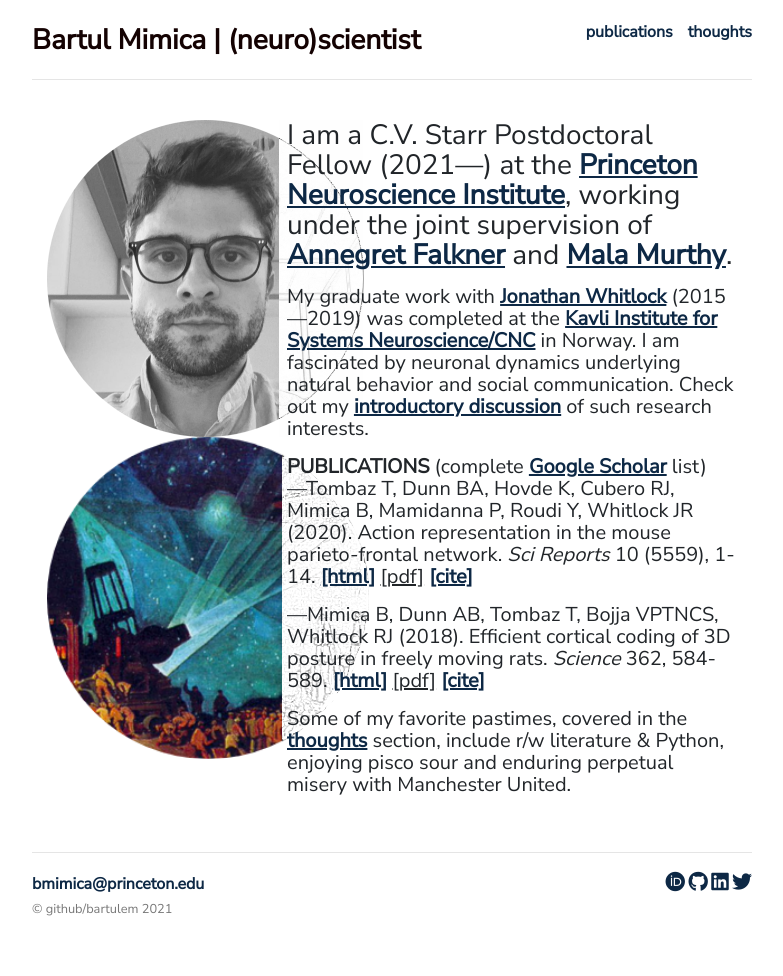
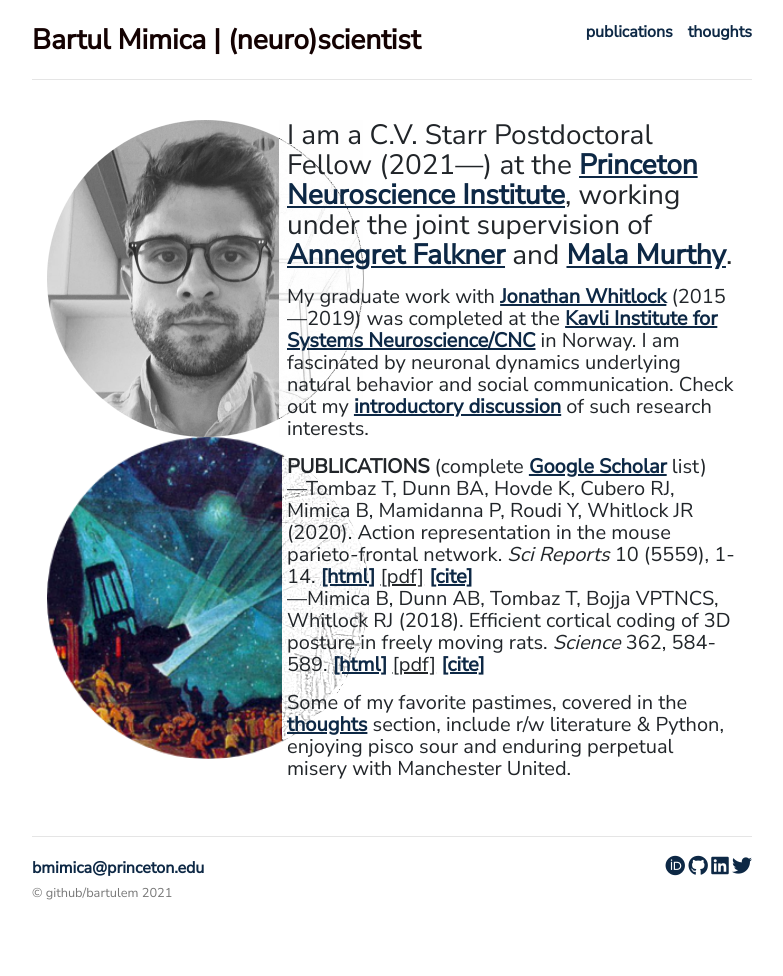
Before and after one commit to bartulem/bartulem.github.io, a Jekyll site: the page built from index.html, in a window 1280 px wide. Shown: the whole page, without its empty margins (248-1031 px from the left). Built offline with Jekyll 4.4.1, drawn with Linux system fonts in a browser that asks for light colours; nearby versions of some CDN libraries; comment, search, counter and statistics services are not loaded; a style sheet for code colours, icons or effects is not loaded.

Commit message:
2022 format v46

```diff
--- a/index.html
+++ b/index.html
@@ -16,8 +16,8 @@ tag: (neuro)scientist
 
 	<p>My graduate work with <a style= "text-decoration: underline" target="_blank" href="https://www.whitlocklab.org/">Jonathan Whitlock</a> (2015—2019) was completed at the <a style= "text-decoration: underline" target="_blank" href="https://www.ntnu.edu/kavli">Kavli Institute for Systems Neuroscience/CNC</a> in Norway. I am fascinated by neuronal dynamics underlying natural behavior and social communication. Check out my <a style= "text-decoration: underline" href="https://bartulem.github.io/thoughts/2020/03/05/comp-neuroethology/">introductory discussion</a> of such research interests. </p>
 
-	<p><b>PUBLICATIONS</b> (complete <a href="https://scholar.google.no/citations?user=aUeOyr8AAAAJ&hl=en" target="_blank"><u>Google Scholar</u></a> list) <br/> —Tombaz T, Dunn BA, Hovde K, Cubero RJ, Mimica B, Mamidanna P, Roudi Y, Whitlock JR (2020). Action representation in the mouse parieto-frontal network. <em>Sci Reports</em> 10 (5559), 1-14. <a href="https://www.nature.com/articles/s41598-020-62089-6?error=cookies_not_supported&code=e0a538d4-9569-4b30-b2d1-d78d1c8e03b3" target="_blank"><u>[html]</u></a> <u>[pdf]</u> <a href="/files/tombaz2020.bib" download><u>[cite]</u></a></p>
-	<p>—Mimica B, Dunn AB, Tombaz T, Bojja VPTNCS, Whitlock RJ (2018). Efficient cortical coding of 3D posture in freely moving rats. <em>Science</em> 362, 584-589. <a href="https://science.sciencemag.org/content/362/6414/584" target="_blank"><u>[html]</u></a> <u>[pdf]</u> <a href="/files/mimica2018.bib" download><u>[cite]</u></a></p>
+	<p><b>PUBLICATIONS</b> (complete <a href="https://scholar.google.no/citations?user=aUeOyr8AAAAJ&hl=en" target="_blank"><u>Google Scholar</u></a> list) <br/> —Tombaz T, Dunn BA, Hovde K, Cubero RJ, Mimica B, Mamidanna P, Roudi Y, Whitlock JR (2020). Action representation in the mouse parieto-frontal network. <em>Sci Reports</em> 10 (5559), 1-14. <a href="https://www.nature.com/articles/s41598-020-62089-6?error=cookies_not_supported&code=e0a538d4-9569-4b30-b2d1-d78d1c8e03b3" target="_blank"><u>[html]</u></a> <u>[pdf]</u> <a href="/files/tombaz2020.bib" download><u>[cite]</u></a>
+	<br/>—Mimica B, Dunn AB, Tombaz T, Bojja VPTNCS, Whitlock RJ (2018). Efficient cortical coding of 3D posture in freely moving rats. <em>Science</em> 362, 584-589. <a href="https://science.sciencemag.org/content/362/6414/584" target="_blank"><u>[html]</u></a> <u>[pdf]</u> <a href="/files/mimica2018.bib" download><u>[cite]</u></a></p>
 
 	<p>Some of my favorite pastimes, covered in the <a style= "text-decoration: underline" href="https://bartulem.github.io/thoughts/">thoughts</a> section, include r/w literature & Python, enjoying pisco sour and enduring perpetual misery with Manchester United.</p>
 	</div>
```
